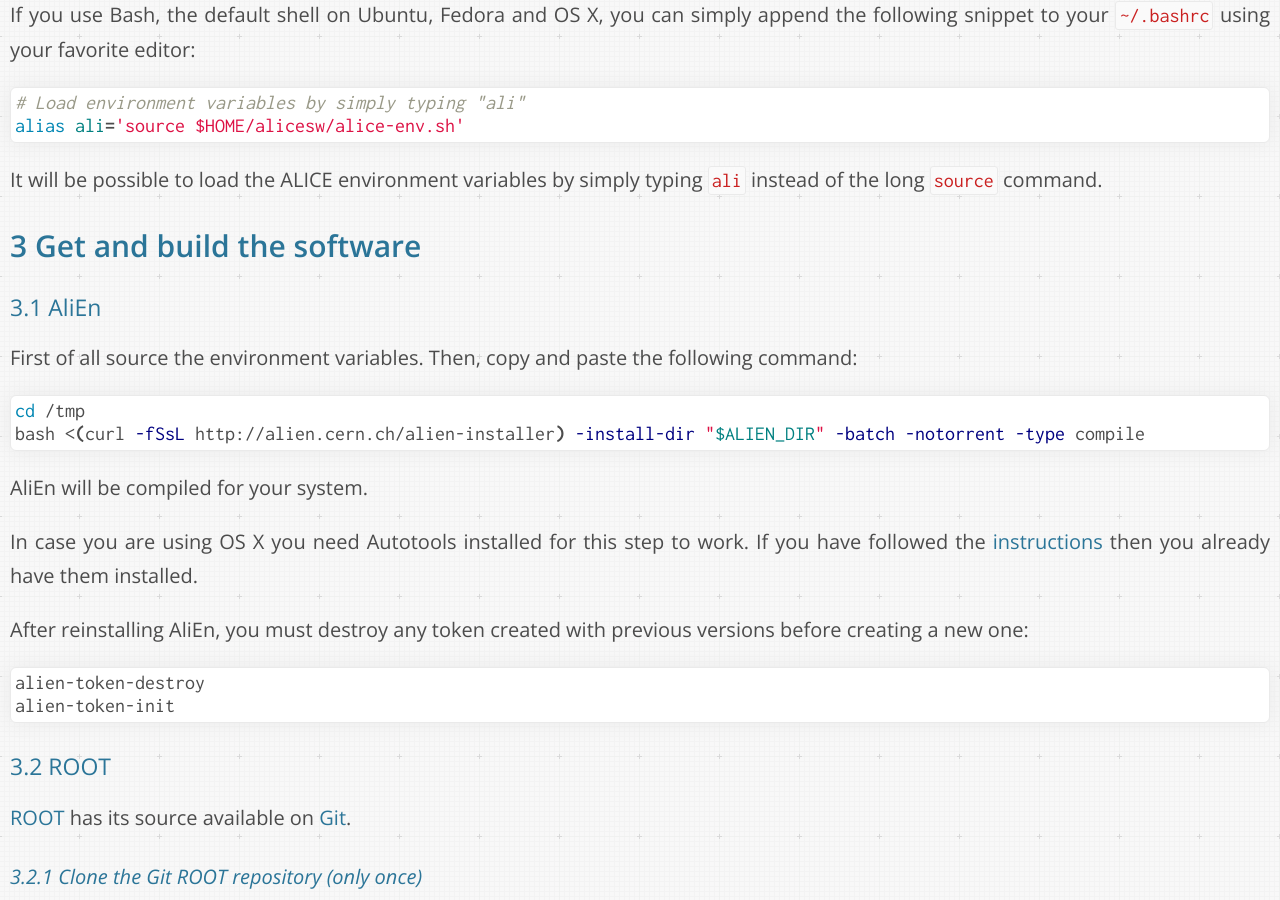
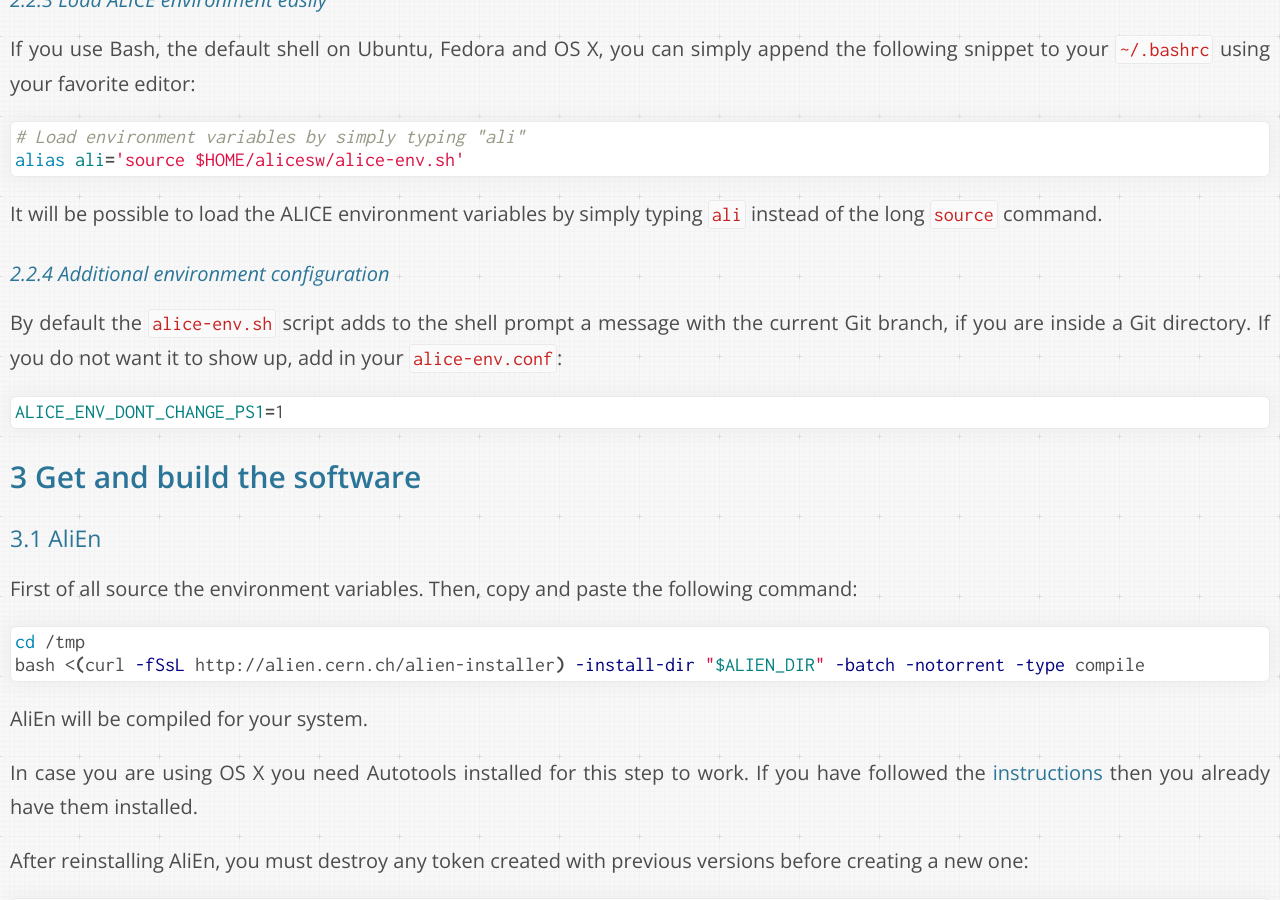
Before and after one commit to dberzano/dberzano.github.io, a Jekyll site: the page built from alice/install-aliroot/manual.md, in a window 1280 px wide and 900 px high, scrolled down 5964 px. Built offline with Jekyll 4.4.1, drawn with Linux system fonts in a browser that asks for light colours; Markdown is read by kramdown in place of the engine named in the settings; some of the changed text lies outside the part shown.

Commit message:
AliInst: additional config for env

````diff
--- a/alice/install-aliroot/manual.md
+++ b/alice/install-aliroot/manual.md
@@ -260,6 +260,17 @@
 
 It will be possible to load the ALICE environment variables by simply
 typing `ali` instead of the long `source` command.
+
+
+#### Additional environment configuration
+
+By default the `alice-env.sh` script adds to the shell prompt a message with the
+current Git branch, if you are inside a Git directory. If you do not want it to
+show up, add in your `alice-env.conf`:
+
+```bash
+ALICE_ENV_DONT_CHANGE_PS1=1
+```
 
 
 Get and build the software
````
